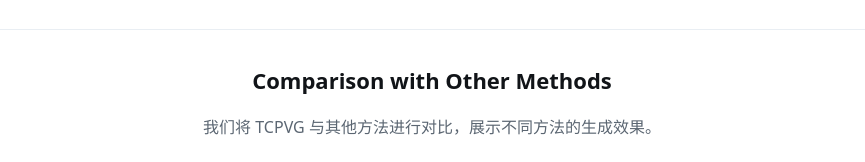
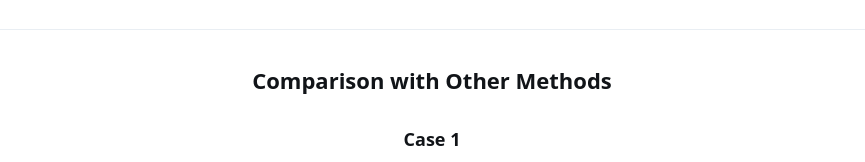
Before and after one commit to caixiaojie423/TCPVG.github.io, a plain HTML site: page index.html in a window 1280 px wide. Shown: the part 1806-1968 px from the top of the page, without its empty margins (208-1073 px from the left). Drawn offline with Linux system fonts and the light colour scheme.

Commit message:
更新页面

```diff
--- a/index.html
+++ b/index.html
@@ -125,10 +125,6 @@ To address these challenges, we propose the Temporally Consistent Post-orthodont
     <section id="comparison">
       <h2>Comparison with Other Methods</h2>
       <div class="center">
-        <p style="text-align:center;color:var(--muted);margin-bottom:20px">
-          我们将 TCPVG 与其他方法进行对比，展示不同方法的生成效果。
-        </p>
-
         <!-- 对比示例 1 -->
         <div class="comparison-group">
           <h3 style="font-size:18px;margin:24px 0 12px;text-align:center">Case 1</h3>
```
